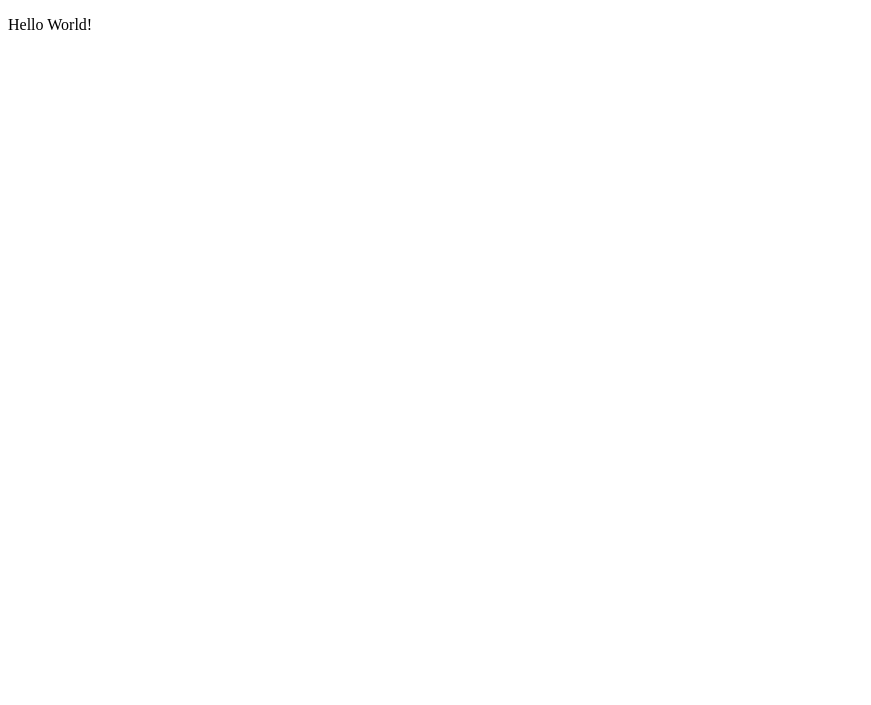
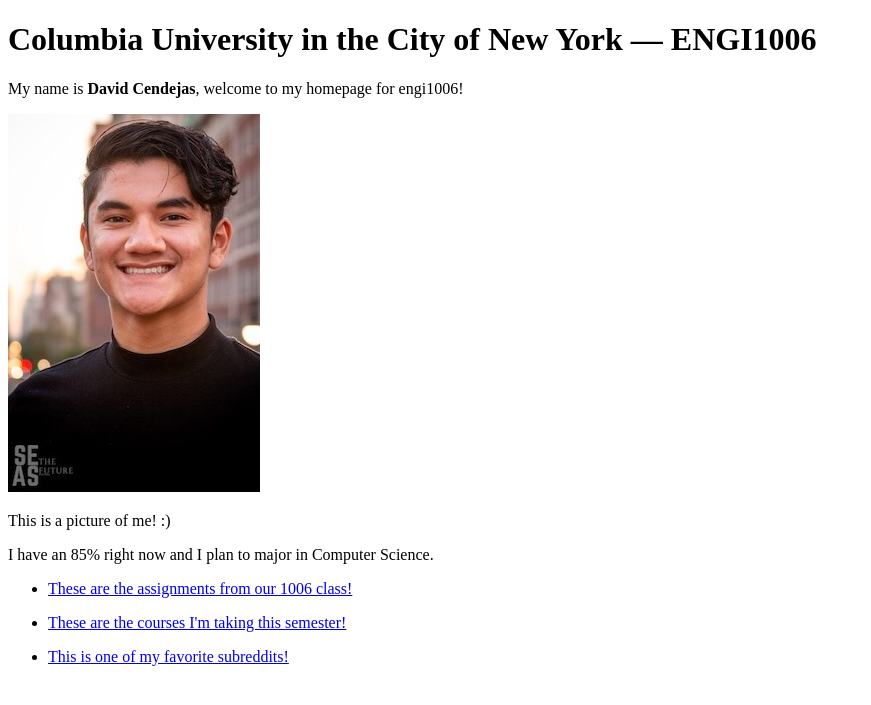
Before and after one commit to DavidCendejas/dc3448-final, a Flask app: page / in a window 1280 px wide. Before the commit the part shown is almost empty. Shown: the top 705 px of the page, without its empty margins (0-871 px from the left). Run offline with Flask 2, Linux system fonts and the light colour scheme.

Commit message:
Finished '/' homepage, finished image and hyperlinks

```diff
--- a/dc3448-final/app.py
+++ b/dc3448-final/app.py
@@ -13,13 +13,17 @@ app = Flask(__name__)
 
 #static route
 @app.route("/")
-def test():
+def mainhomepage():
+    return render_template("homepage.html")
+
+@app.route("/assignments")
+def assignments():
     return render_template("index.html")
 
+@app.route("/myclasses")
+def myclasses():
+    return render_template("index.html")
 
-@app.route("/1006")
-def mainhomepage():
-    return render_template("homepage.html")
 #start the server
 if __name__ == "__main__":
     app.run()
--- a/dc3448-final/templates/homepage.html
+++ b/dc3448-final/templates/homepage.html
@@ -5,7 +5,14 @@
         <title>1006</title>
     <head>
     <body>
-    <h1> Columbia University in the City of New York — ENGI1006 Homepage</h1>
-    <p>Welcome to my homepage for engi1006!</p>
+    <h1> Columbia University in the City of New York — ENGI1006</h1>
+    <p>My name is <b>David Cendejas</b>, welcome to my homepage for engi1006!</p>
+    <img src="/static/images/resized.jpeg" alt="This is a picture of me!">
+    <p> This is a picture of me! :)</p>
+    <p> I have an 85% right now and I plan to major in Computer Science.</p>
+    <ul>
+          <li><p><a href="http://127.0.0.1:5000/assignments">These are the assignments from our 1006 class!</a></p></li>
+          <li><p><a href="http://127.0.0.1:5000/myclasses">These are the courses I'm taking this semester!</a></p></li>
+          <li><p><a href="https://www.reddit.com/r/leagueoflegends">This is one of my favorite subreddits!</a></p></li>
     </body>
 </html>
```
Also changed, not shown: dc3448-final/static/images/resized.jpeg (added), dc3448-final/static/images/selfie.JPG (added), 4 other files.
